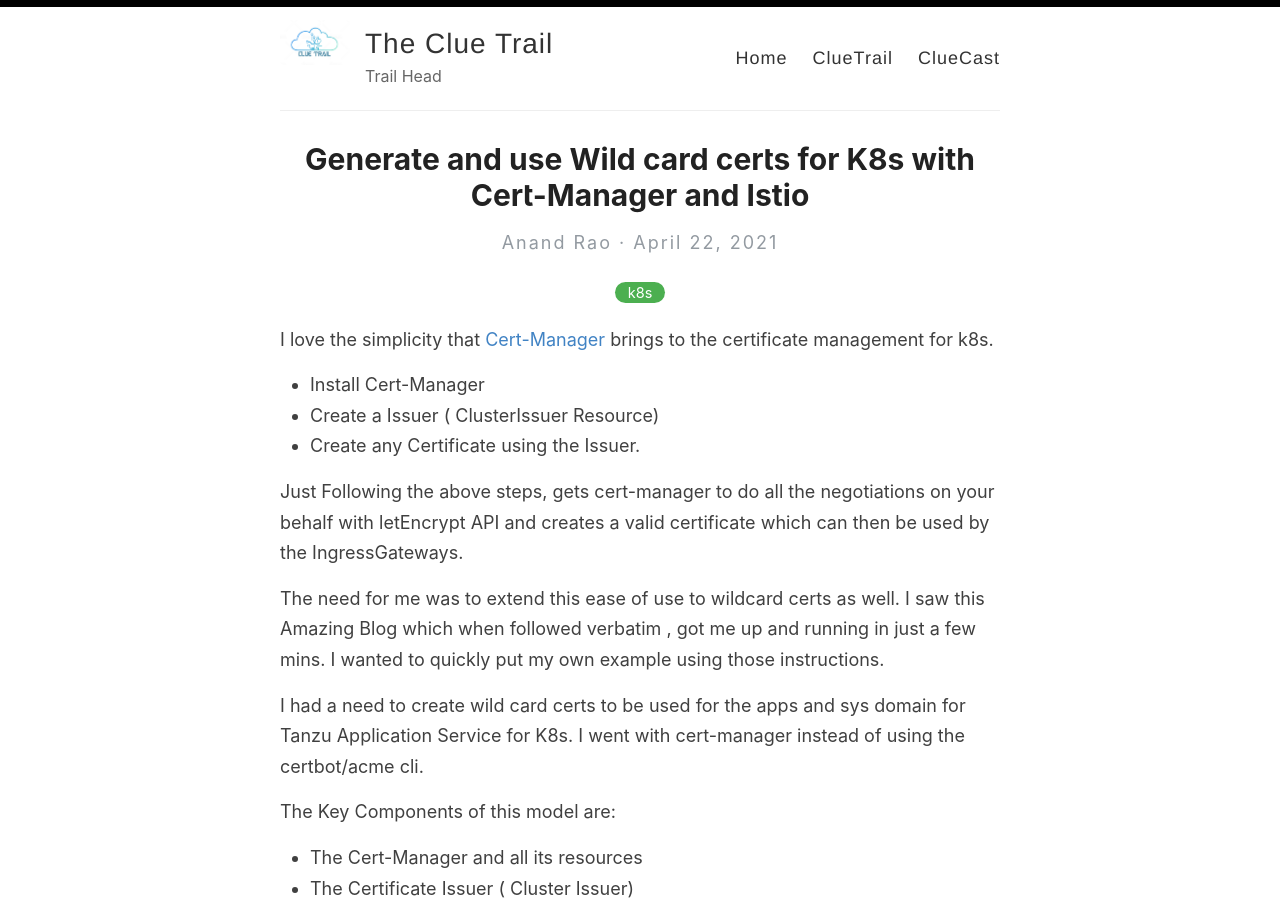
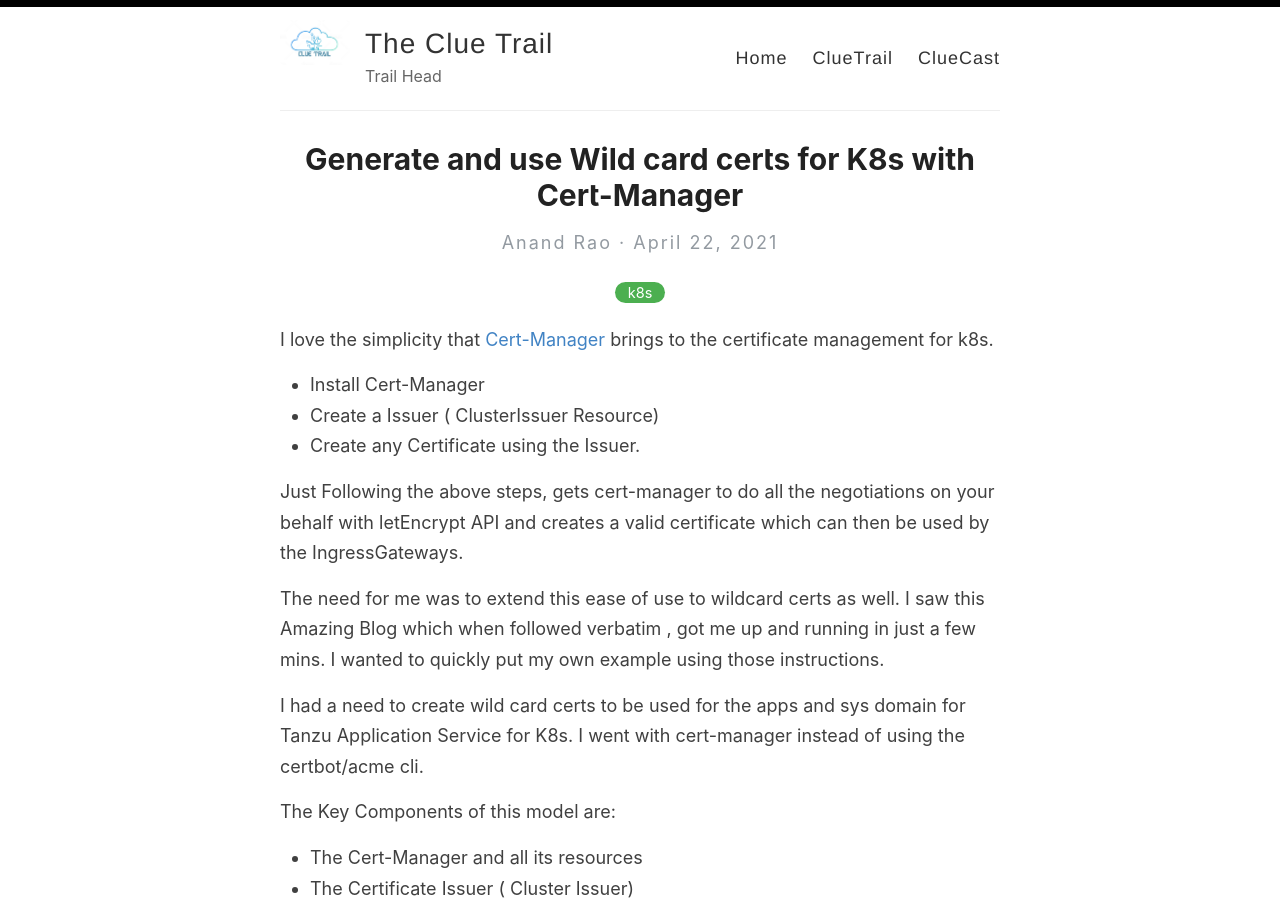
Before and after one commit to honnuanand/honnuanand.github.com, a Jekyll site: the page built from _posts/2021-04-22-Wildcard-Certs-with-Cert-Manager-for-K8s.md, in a window 1280 px wide and 900 px high. Built offline with Jekyll 4.4.1, drawn with Linux system fonts in a browser that asks for light colours.

Commit message:
removed istio references

```diff
--- a/_posts/2021-04-22-Wildcard-Certs-with-Cert-Manager-for-K8s.md
+++ b/_posts/2021-04-22-Wildcard-Certs-with-Cert-Manager-for-K8s.md
@@ -1,6 +1,6 @@
 ---
 layout: post
-title: Generate and use Wild card certs for K8s with Cert-Manager and Istio
+title: Generate and use Wild card certs for K8s with Cert-Manager
 date: 2021-04-22 20:19
 category: k8s
 author:
@@ -10,7 +10,7 @@
  - wildcard Cert
  - Istio
  - Istio Gateway
-summary: Wild Card Certificates with Cert-Manager on K8s and Istio Gateway
+summary: Wild Card Certificates with Cert-Manager
 ---
 I love the simplicity that [Cert-Manager](https://cert-manager.io/docs/) brings to the certificate management for k8s.
 - Install Cert-Manager
```
